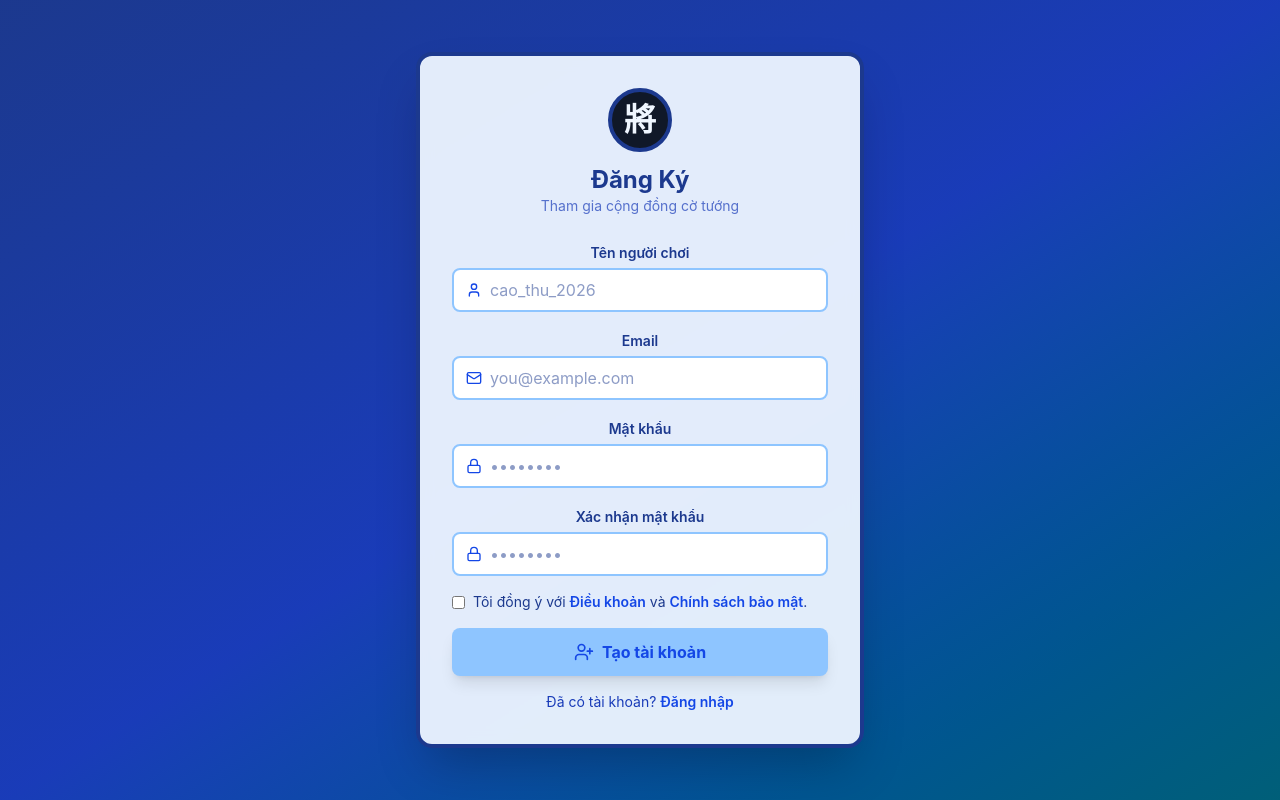
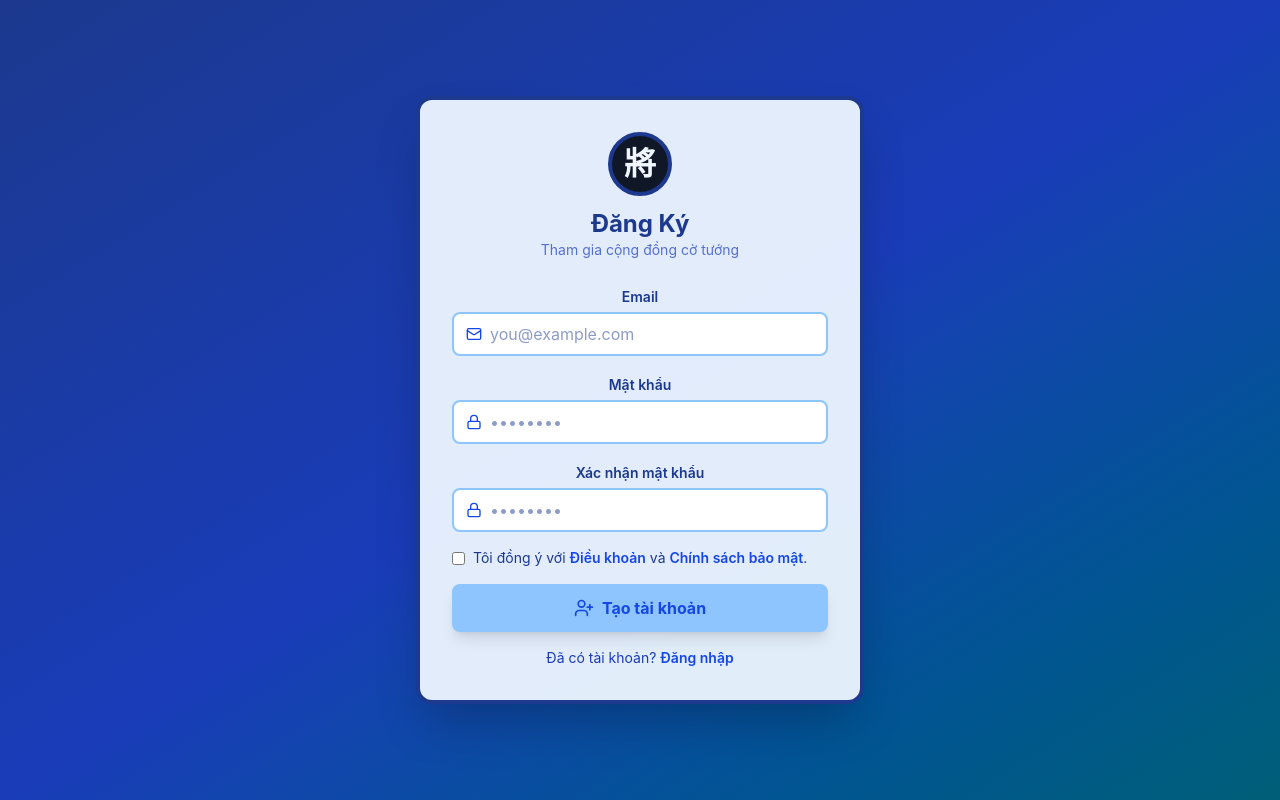
Before and after one commit to datkrb/xiang-qi, a React (Vite) app in the folder frontend/: page / in a window 1280 px wide. Both pictures are taken after a click on the button "Đăng ký ngay". Built offline with nearby package versions, Linux system fonts and the light colour scheme; no server answers.

Commit message:
refactor: simplify registration process by removing username from registration flow

```diff
--- a/frontend/src/App.tsx
+++ b/frontend/src/App.tsx
@@ -112,11 +112,7 @@ export default function App() {
 
   const handleRegister = useCallback(async (data: any) => {
     try {
-      const res = await api.register(
-        data.username,
-        data.email,
-        data.password || "",
-      );
+      const res = await api.register(data.email, data.password || "");
       if (res?.accessToken) {
         localStorage.setItem("authToken", res.accessToken);
       }
--- a/frontend/src/components/RegisterScreen.tsx
+++ b/frontend/src/components/RegisterScreen.tsx
@@ -1,13 +1,9 @@
 import { useState } from "react";
-import { User, Mail, Lock, UserPlus } from "lucide-react";
+import { Mail, Lock, UserPlus } from "lucide-react";
 
 interface RegisterScreenProps {
   onBack?: () => void;
-  onRegister?: (data: {
-    username: string;
-    email: string;
-    password: string;
-  }) => void;
+  onRegister?: (data: { email: string; password: string }) => void;
   onNavigate?: (screen: "login") => void;
 }
 
@@ -16,14 +12,13 @@ export default function RegisterScreen({
   onRegister,
   onNavigate,
 }: RegisterScreenProps) {
-  const [username, setUsername] = useState("");
   const [email, setEmail] = useState("");
   const [password, setPassword] = useState("");
   const [confirm, setConfirm] = useState("");
   const [agree, setAgree] = useState(false);
 
   const pwdMatch = password.length > 0 && password === confirm;
-  const canSubmit = username && email && pwdMatch && agree;
+  const canSubmit = email && pwdMatch && agree;
 
   const strength =
     password.length >= 10
@@ -51,18 +46,6 @@ export default function RegisterScreen({
         </div>
 
         <div className="space-y-4">
-          <Field
-            icon={<User className="w-4 h-4 text-blue-700" />}
-            label="Tên người chơi"
-          >
-            <input
-              value={username}
-              onChange={(e) => setUsername(e.target.value)}
-              placeholder="cao_thu_2026"
-              className="flex-1 outline-none bg-transparent text-blue-900"
-            />
-          </Field>
-
           <Field
             icon={<Mail className="w-4 h-4 text-blue-700" />}
             label="Email"
@@ -144,9 +127,7 @@ export default function RegisterScreen({
 
           <button
             disabled={!canSubmit}
-            onClick={() =>
-              canSubmit && onRegister?.({ username, email, password })
-            }
+            onClick={() => canSubmit && onRegister?.({ email, password })}
             className="w-full flex items-center justify-center gap-2 py-3 bg-blue-700 hover:bg-blue-800 disabled:bg-blue-300 disabled:text-blue-700 text-blue-50 rounded-lg font-bold shadow-lg"
           >
             <UserPlus className="w-5 h-5" /> Tạo tài khoản
--- a/frontend/src/services/apiClient.ts
+++ b/frontend/src/services/apiClient.ts
@@ -27,14 +27,10 @@ export async function login(email: string, password: string) {
   });
 }
 
-export async function register(
-  username: string,
-  email: string,
-  password: string,
-) {
+export async function register(email: string, password: string) {
   return request("/auth/register", {
     method: "POST",
-    body: JSON.stringify({ username, email, password }),
+    body: JSON.stringify({ email, password }),
   });
 }
 
```
